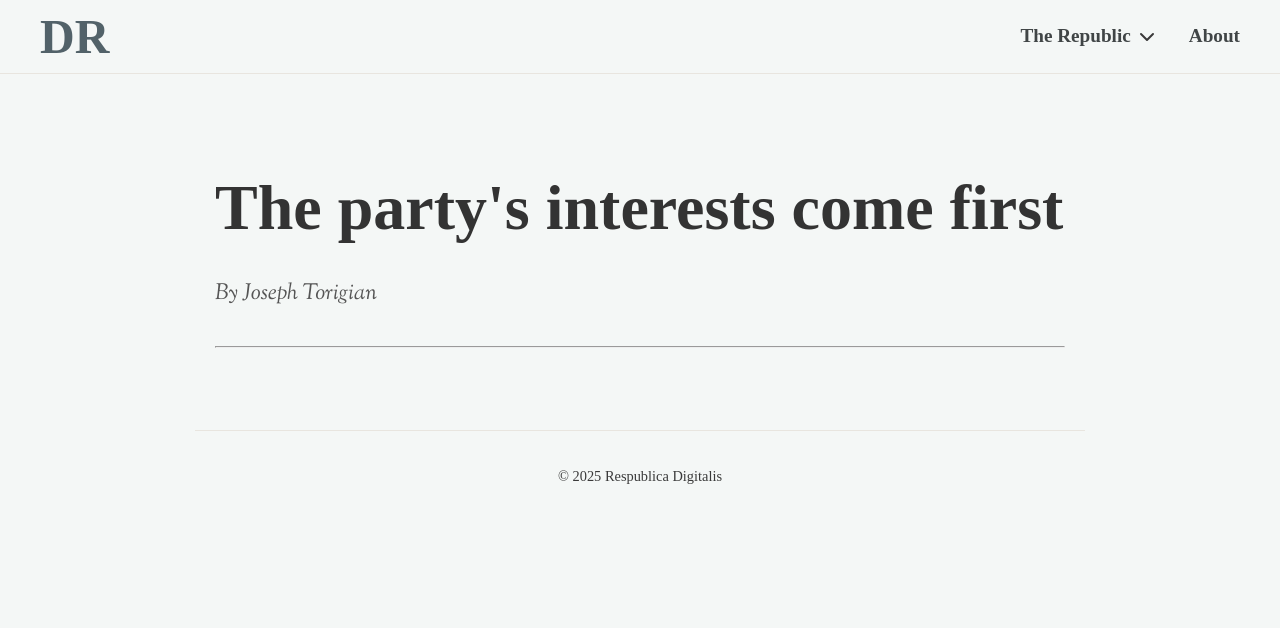
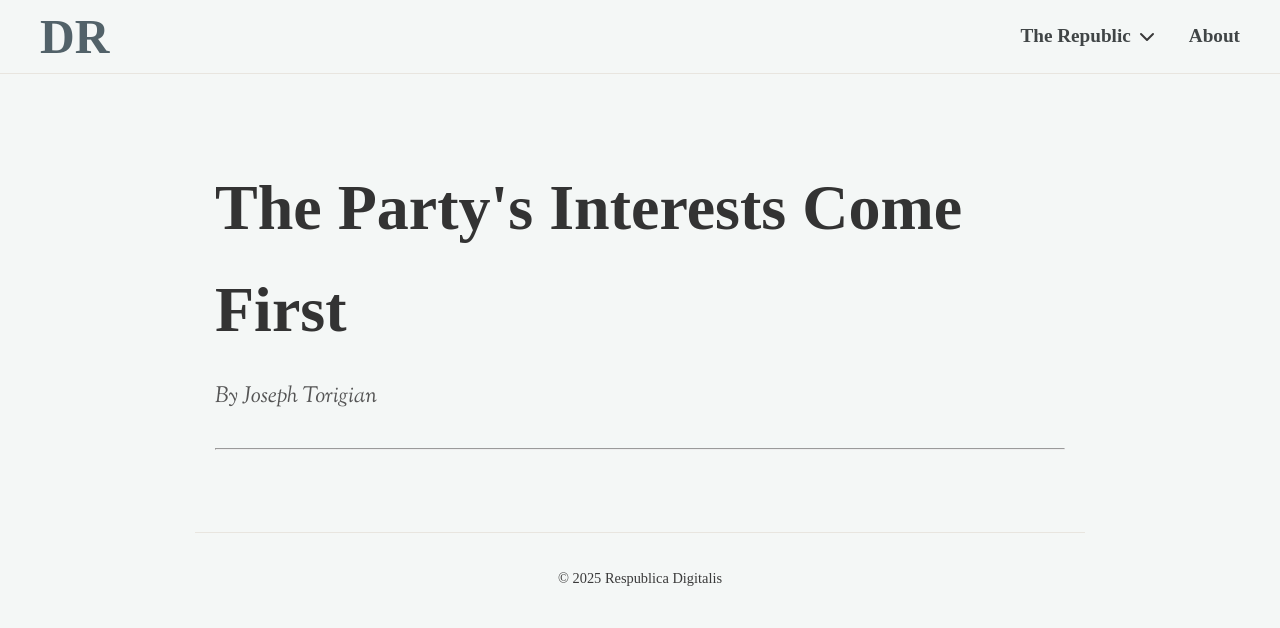
Before and after one commit to theocapocci/respublicadigitalis.uk-V1, an Astro site: page /republic/library/the-partys-interests-come-first in a window 1280 px wide. Built offline with nearby package versions, Linux system fonts and the light colour scheme; Astro itself is replaced by a stand-in of ours; a web font is replaced by a local one.

Commit message:
chore: Sync notes from Obsidian vault

```diff
--- a/src/content/literature/the-partys-interests-come-first.md
+++ b/src/content/literature/the-partys-interests-come-first.md
@@ -1,5 +1,5 @@
 ---
-title: The party's interests come first
+title: The Party's Interests Come First
 author: Joseph Torigian
 cover: ../images/books/torigian2025.jpg
 publish: true
```
